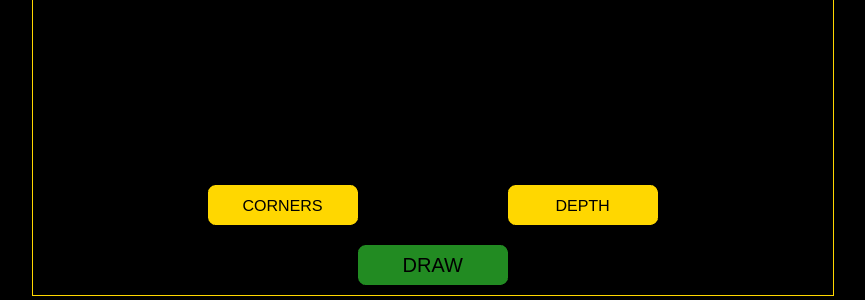
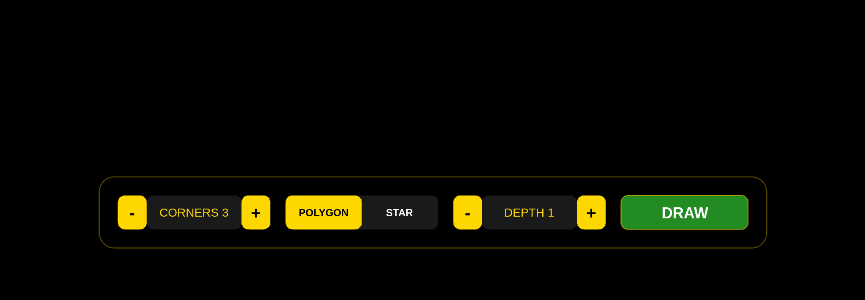
Before and after one commit to Giorgi-Kobalia/Dynamic_Fractals_Pixi, a website built with Vite: page index.html in a window 1280 px wide. Shown: the part 528-828 px from the top of the page, without its empty margins (207-1072 px from the left). After the commit the page ends 800 px from the top, so only its background shows below. Built offline with nearby package versions, Linux system fonts and the light colour scheme; animation ran at ten frames a second.

Commit message:
feat: some updates

```diff
--- a/src/classes/layout.class.ts
+++ b/src/classes/layout.class.ts
@@ -1,4 +1,4 @@
-import { Container, Graphics, Text, Ticker } from "pixi.js";
+import { Container, Graphics, Rectangle, Text, Ticker } from "pixi.js";
 
 interface DrawTask {
   cx: number;
@@ -7,128 +7,237 @@ interface DrawTask {
   depth: number;
 }
 
+interface StepperOptions {
+  label: string;
+  min: number;
+  max: number;
+  initial: number;
+  onChange: (value: number) => void;
+}
+
+type ShapeMode = "polygon" | "star";
+
+interface ToggleOptions {
+  leftLabel: string;
+  rightLabel: string;
+  initial: ShapeMode;
+  onChange: (value: ShapeMode) => void;
+}
+
+const STEPPER_WIDTH = 180;
+const STEPPER_HEIGHT = 40;
+const STEPPER_BTN_SIZE = 34;
+const BTN_WIDTH = 150;
+const ROW_GAP = 18;
+const PANEL_PADDING = 22;
+
+const CORNERS_X = 0;
+const TOGGLE_X = CORNERS_X + STEPPER_WIDTH + ROW_GAP;
+const DEPTH_X = TOGGLE_X + STEPPER_WIDTH + ROW_GAP;
+const BTN_X = DEPTH_X + STEPPER_WIDTH + ROW_GAP;
+const CONTENT_WIDTH = BTN_X + BTN_WIDTH;
+const CONTENT_HEIGHT = STEPPER_HEIGHT;
+
+const PANEL_WIDTH = CONTENT_WIDTH + PANEL_PADDING * 2;
+const PANEL_HEIGHT = CONTENT_HEIGHT + PANEL_PADDING * 2;
+
+const DRAW_CENTER_X = 400;
+const DRAW_CENTER_Y = 425;
+const DRAW_RADIUS = 220;
+
 export class Layout {
   public container = new Container();
   public ticker = new Ticker();
 
-  public cornersBg = new Graphics();
-  public cornersText = new Text();
   public cornersInputContainer = new Container();
-
-  public depthBg = new Graphics();
-  public depthText = new Text();
   public depthInputContainer = new Container();
+  public shapeToggleContainer = new Container();
 
   public btnBg = new Graphics();
   public btnText = new Text();
   public btnContainer = new Container();
 
-  public allInputsContainer = new Container();
+  public uiContainer = new Container();
+
   public drawwingContainer = new Container();
 
   private taskQueue: DrawTask[] = [];
   private isDrawing = false;
   private maxDepth = 0;
   private cornersAmount = 0;
+  private shapeMode: ShapeMode = "polygon";
 
   init() {
-    this.drawAmountInput();
-    this.drawDepthInput();
+    const panelBg = new Graphics()
+      .roundRect(0, 0, PANEL_WIDTH, PANEL_HEIGHT, 18)
+      .fill({ color: 0x000000, alpha: 0.4 })
+      .stroke({ width: 1, color: 0xffd700, alpha: 0.4 });
+
+    this.cornersInputContainer = this.createStepper({
+      label: "CORNERS",
+      min: 3,
+      max: 12,
+      initial: 3,
+      onChange: (value) => (this.cornersAmount = value),
+    });
+    this.cornersAmount = 3;
+    this.cornersInputContainer.position.set(PANEL_PADDING + CORNERS_X, PANEL_PADDING);
+
+    this.depthInputContainer = this.createStepper({
+      label: "DEPTH",
+      min: 1,
+      max: 6,
+      initial: 1,
+      onChange: (value) => (this.maxDepth = value),
+    });
+    this.maxDepth = 1;
+    this.depthInputContainer.position.set(PANEL_PADDING + DEPTH_X, PANEL_PADDING);
+
+    this.shapeToggleContainer = this.createToggle({
+      leftLabel: "POLYGON",
+      rightLabel: "STAR",
+      initial: "polygon",
+      onChange: (mode) => (this.shapeMode = mode),
+    });
+    this.shapeToggleContainer.position.set(PANEL_PADDING + TOGGLE_X, PANEL_PADDING);
+
     this.drawBtn();
+    this.btnContainer.position.set(PANEL_PADDING + BTN_X, PANEL_PADDING);
 
-    this.allInputsContainer.addChild(
+    this.uiContainer.addChild(
+      panelBg,
       this.cornersInputContainer,
       this.depthInputContainer,
+      this.shapeToggleContainer,
       this.btnContainer
     );
+    this.uiContainer.pivot.set(PANEL_WIDTH / 2, PANEL_HEIGHT / 2);
 
-    this.allInputsContainer.pivot.set(
-      this.allInputsContainer.width / 2,
-      this.allInputsContainer.height / 2
-    );
-
-    this.container.addChild(this.drawwingContainer, this.allInputsContainer);
-
-    this.allInputsContainer.position.set(400, 790);
-
+    this.container.addChild(this.drawwingContainer);
     this.drawwingContainer.sortableChildren = true;
   }
 
-  drawAmountInput() {
-    this.cornersBg.roundRect(0, 0, 150, 40, 8).fill("0xffd700");
-    this.cornersBg.interactive = true;
+  private createStepperButton(label: string, x: number): Container {
+    const button = new Container();
+    const bg = new Graphics().roundRect(0, 0, STEPPER_BTN_SIZE, STEPPER_HEIGHT, 8).fill(0xffd700);
 
-    this.cornersText = new Text({
-      text: "CORNERS",
-      style: {
-        fontFamily: "Arial",
-        fontSize: 16,
-        fill: 0x000000,
-      },
+    const text = new Text({
+      text: label,
+      style: { fontFamily: "Arial", fontSize: 20, fill: 0x000000, fontWeight: "bold" },
     });
+    text.anchor.set(0.5);
+    text.position.set(STEPPER_BTN_SIZE / 2, STEPPER_HEIGHT / 2);
+    text.resolution = 2;
 
-    this.cornersText.anchor.set(0.5);
-    this.cornersText.position.set(
-      this.cornersBg.width / 2,
-      this.cornersBg.height / 2
-    );
+    button.addChild(bg, text);
+    button.x = x;
+    button.interactive = true;
+    button.cursor = "pointer";
 
-    this.cornersInputContainer.addChild(this.cornersBg, this.cornersText);
-
-    this.cornersInputContainer.interactive = true;
-
-    this.cornersInputContainer.on("pointerdown", () => {
-      const val = prompt("Enter number of corners:");
-      if (val) this.cornersText.text = val;
-      this.cornersAmount = parseInt(this.cornersText.text);
-    });
-
-    this.cornersText.resolution = 2;
+    return button;
   }
 
-  drawDepthInput() {
-    this.depthBg.roundRect(0, 0, 150, 40, 8).fill("0xffd700");
-    this.depthBg.interactive = true;
+  private createStepper(options: StepperOptions): Container {
+    const container = new Container();
+    let value = options.initial;
 
-    this.depthText = new Text({
-      text: "DEPTH",
-      style: {
-        fontFamily: "Arial",
-        fontSize: 16,
-        fill: 0x000000,
-      },
+    const valueBg = new Graphics().roundRect(
+      STEPPER_BTN_SIZE,
+      0,
+      STEPPER_WIDTH - STEPPER_BTN_SIZE * 2,
+      STEPPER_HEIGHT,
+      8
+    ).fill(0x1a1a1a);
+
+    const valueText = new Text({
+      text: `${options.label} ${value}`,
+      style: { fontFamily: "Arial", fontSize: 14, fill: 0xffd700 },
     });
+    valueText.anchor.set(0.5);
+    valueText.position.set(STEPPER_WIDTH / 2, STEPPER_HEIGHT / 2);
+    valueText.resolution = 2;
 
-    this.depthText.anchor.set(0.5);
-    this.depthText.position.set(
-      this.depthBg.width / 2,
-      this.depthBg.height / 2
-    );
+    const minusBtn = this.createStepperButton("-", 0);
+    const plusBtn = this.createStepperButton("+", STEPPER_WIDTH - STEPPER_BTN_SIZE);
 
-    this.depthInputContainer.x = 300;
-    this.depthInputContainer.addChild(this.depthBg, this.depthText);
+    const setValue = (next: number) => {
+      value = Math.min(options.max, Math.max(options.min, next));
+      valueText.text = `${options.label} ${value}`;
+      options.onChange(value);
+    };
 
-    this.depthInputContainer.interactive = true;
+    minusBtn.on("pointerup", () => setValue(value - 1));
+    plusBtn.on("pointerup", () => setValue(value + 1));
 
-    this.depthInputContainer.on("pointerdown", () => {
-      const val = prompt("Enter number of depth:");
-      if (val) this.depthText.text = val;
-      this.maxDepth = parseInt(this.depthText.text);
+    container.addChild(valueBg, valueText, minusBtn, plusBtn);
+
+    return container;
+  }
+
+  private createToggle(options: ToggleOptions): Container {
+    const container = new Container();
+    const halfWidth = STEPPER_WIDTH / 2;
+
+    const bg = new Graphics().roundRect(0, 0, STEPPER_WIDTH, STEPPER_HEIGHT, 8).fill(0x1a1a1a);
+    const highlight = new Graphics().roundRect(0, 0, halfWidth, STEPPER_HEIGHT, 8).fill(0xffd700);
+
+    const leftText = new Text({
+      text: options.leftLabel,
+      style: { fontFamily: "Arial", fontSize: 12, fill: 0xffffff, fontWeight: "bold" },
     });
+    leftText.anchor.set(0.5);
+    leftText.position.set(halfWidth / 2, STEPPER_HEIGHT / 2);
+    leftText.resolution = 2;
 
-    this.depthText.resolution = 2;
+    const rightText = new Text({
+      text: options.rightLabel,
+      style: { fontFamily: "Arial", fontSize: 12, fill: 0xffffff, fontWeight: "bold" },
+    });
+    rightText.anchor.set(0.5);
+    rightText.position.set(halfWidth + halfWidth / 2, STEPPER_HEIGHT / 2);
+    rightText.resolution = 2;
+
+    const leftHit = new Container();
+    leftHit.hitArea = new Rectangle(0, 0, halfWidth, STEPPER_HEIGHT);
+    leftHit.interactive = true;
+    leftHit.cursor = "pointer";
+
+    const rightHit = new Container();
+    rightHit.x = halfWidth;
+    rightHit.hitArea = new Rectangle(0, 0, halfWidth, STEPPER_HEIGHT);
+    rightHit.interactive = true;
+    rightHit.cursor = "pointer";
+
+    const setMode = (mode: ShapeMode) => {
+      highlight.x = mode === "polygon" ? 0 : halfWidth;
+      leftText.style.fill = mode === "polygon" ? 0x000000 : 0xffffff;
+      rightText.style.fill = mode === "star" ? 0x000000 : 0xffffff;
+      options.onChange(mode);
+    };
+
+    leftHit.on("pointerup", () => setMode("polygon"));
+    rightHit.on("pointerup", () => setMode("star"));
+
+    container.addChild(bg, highlight, leftText, rightText, leftHit, rightHit);
+    setMode(options.initial);
+
+    return container;
   }
 
   drawBtn() {
     this.btnBg = new Graphics();
-    this.btnBg.roundRect(0, 0, 150, 40, 8).fill("0x228b22");
+    this.btnBg
+      .roundRect(0, 0, BTN_WIDTH, STEPPER_HEIGHT, 8)
+      .fill(0x228b22)
+      .stroke({ width: 1, color: 0xffd700, alpha: 0.6 });
 
     this.btnText = new Text({
       text: "DRAW",
       style: {
         fontFamily: "Arial",
-        fontSize: 20,
-        fill: 0x000000,
+        fontSize: 18,
+        fontWeight: "bold",
+        fill: 0xffffff,
       },
     });
 
@@ -137,13 +246,11 @@ export class Layout {
 
     this.btnContainer = new Container();
 
-    this.btnContainer.x = 150;
-    this.btnContainer.y = 60;
-
     this.btnContainer.addChild(this.btnBg, this.btnText);
     this.btnContainer.interactive = true;
+    this.btnContainer.cursor = "pointer";
 
-    this.btnContainer.on("pointerdown", () => {
+    this.btnContainer.on("pointerup", () => {
       if (!this.isDrawing && this.cornersAmount && this.maxDepth) {
         this.startDrawing();
       } else if (this.isDrawing) {
@@ -160,9 +267,9 @@ export class Layout {
     this.taskQueue = [];
 
     this.taskQueue.push({
-      cx: 400,
-      cy: 380,
-      radius: 220,
+      cx: DRAW_CENTER_X,
+      cy: DRAW_CENTER_Y,
+      radius: DRAW_RADIUS,
       depth: this.maxDepth,
     });
 
@@ -183,13 +290,10 @@ export class Layout {
     const { cx, cy, radius, depth } = task;
     this.btnText.text = "RESET";
 
-    const points = this.createStartPoints(
-      cx,
-      cy,
-      radius,
-      this.cornersAmount,
-      0.5
-    );
+    const points =
+      this.shapeMode === "star"
+        ? this.createStarPoints(cx, cy, radius, this.cornersAmount, 0.5)
+        : this.createPolygonPoints(cx, cy, radius, this.cornersAmount);
     this.drawPolygon(points, depth);
 
     if (depth > 1) {
@@ -204,7 +308,26 @@ export class Layout {
     }
   }
 
-  createStartPoints(
+  createPolygonPoints(
+    cx: number,
+    cy: number,
+    radius: number,
+    sides: number
+  ): { x: number; y: number }[] {
+    const step = (Math.PI * 2) / sides;
+    const points: { x: number; y: number }[] = [];
+
+    for (let i = 0; i < sides; i++) {
+      const angle = i * step - Math.PI / 2;
+      const x = cx + Math.cos(angle) * radius;
+      const y = cy + Math.sin(angle) * radius;
+      points.push({ x, y });
+    }
+
+    return points;
+  }
+
+  createStarPoints(
     cx: number,
     cy: number,
     radius: number,
@@ -249,17 +372,11 @@ export class Layout {
   depthToColor(depth: number): number {
     const isEven = depth % 2 === 0;
 
-    // Золотой: #FFD700
-    // Зелёный: #228B22
     return isEven ? 0x228b22 : 0xffd700;
   }
 
   reset() {
     this.drawwingContainer.removeChildren();
-    this.cornersAmount = 0;
-    this.cornersText.text = 0;
-    this.maxDepth = 0;
-    this.depthText.text = 0;
     this.ticker.stop();
     this.ticker.remove(this.processNextTask, this);
     this.taskQueue = [];
--- /dev/null
+++ b/src/config.ts
@@ -0,0 +1,8 @@
+export const DESIGN_WIDTH = 800;
+export const DESIGN_HEIGHT = 850;
+
+export const FIT_PADDING = 0.9;
+export const MIN_SCALE = 0.4;
+export const MAX_SCALE = 2.5;
+
+export const BOTTOM_SCREEN_MARGIN = 24;
--- a/src/main.ts
+++ b/src/main.ts
@@ -1,24 +1,53 @@
 import { Application } from "pixi.js";
 import { Layout } from "./classes";
+import {
+  DESIGN_WIDTH,
+  DESIGN_HEIGHT,
+  FIT_PADDING,
+  MIN_SCALE,
+  MAX_SCALE,
+  BOTTOM_SCREEN_MARGIN,
+} from "./config";
 
 const gameScene = document.getElementById("app");
 
 const app = new Application();
 const layout = new Layout();
 
+function fitLayoutToScreen() {
+  const rawScale =
+    Math.min(window.innerWidth / DESIGN_WIDTH, window.innerHeight / DESIGN_HEIGHT) *
+    FIT_PADDING;
+  const scale = Math.min(Math.max(rawScale, MIN_SCALE), MAX_SCALE);
+
+  layout.container.pivot.set(DESIGN_WIDTH / 2, DESIGN_HEIGHT / 2);
+  layout.container.scale.set(scale);
+  layout.container.position.set(window.innerWidth / 2, window.innerHeight / 2);
+
+  layout.uiContainer.scale.set(scale);
+  layout.uiContainer.position.set(
+    window.innerWidth / 2,
+    window.innerHeight - BOTTOM_SCREEN_MARGIN - layout.uiContainer.pivot.y * scale
+  );
+}
+
 async function init() {
   await app.init({
-    width: 800,
-    height: 850,
+    resizeTo: window,
     backgroundAlpha: 0,
     antialias: true,
+    resolution: Math.max(window.devicePixelRatio, 1),
+    autoDensity: true,
   });
 
   gameScene?.appendChild(app.canvas);
   (globalThis as any).__PIXI_APP__ = app;
 
   layout.init();
-  app.stage.addChild(layout.container);
+  app.stage.addChild(layout.container, layout.uiContainer);
+
+  fitLayoutToScreen();
+  window.addEventListener("resize", fitLayoutToScreen);
 }
 
 init();
--- a/src/style.css
+++ b/src/style.css
@@ -5,19 +5,19 @@
   user-select: none;
 }
 
+html,
 body {
   width: 100%;
+  height: 100%;
+}
+
+body {
   background-color: black;
-  display: flex;
-  align-items: center;
-  justify-content: center;
-  padding: 0 20px 0 20px;
-  height: 100vh;
   overflow: hidden;
 }
 
 #app canvas {
-  border: 1px solid #ffd700;
+  display: block;
   width: 100%;
-  max-width: 1600px;
+  height: 100%;
 }
```
